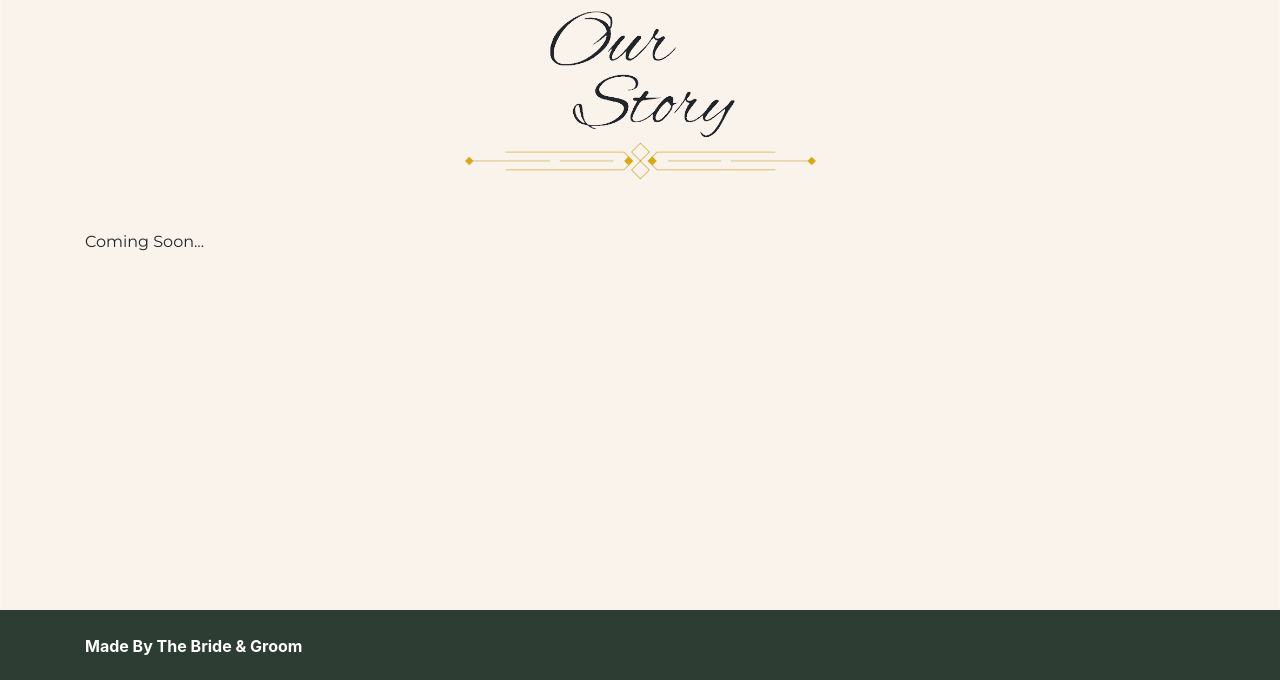
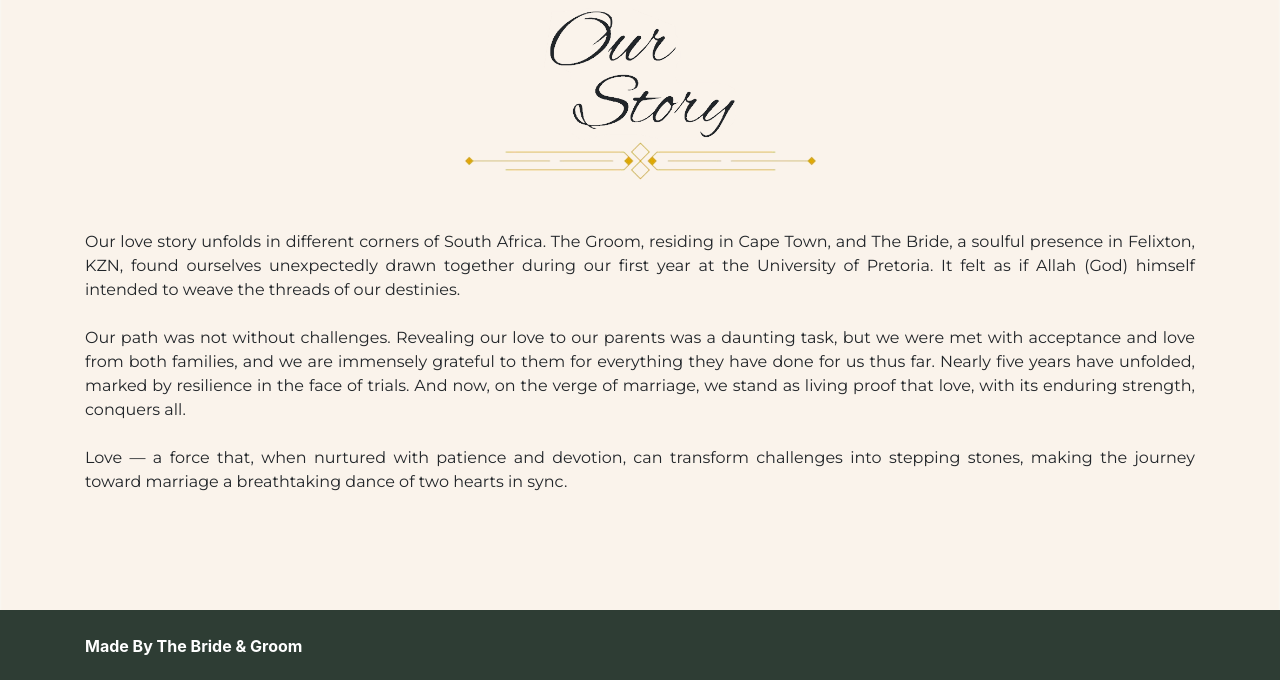
Before and after one commit to IsmailStarke/wedding-website, a plain HTML site: page our-story.html in a window 1280 px wide. Shown: the part 120-800 px from the top of the page. Drawn offline with nearby package versions, Linux system fonts and the light colour scheme; a web font is replaced by a local one.

Commit message:
our story added and countdown edited

```diff
--- a/our-story.html
+++ b/our-story.html
@@ -93,36 +93,25 @@
 
           <div class="container text-justify mt-5 mb-5">
             <p class="our-story">
-                <!-- Our story began in different corners of South Africa. The Groom, coming from the
-                Cape Town, while The Bride, from in Felixton, nestled in KZN.
-                From the moment we met during the orientation week on University,
-                fate had its way as our paths crossed unexpectedly at the University of Pretoria.
-                It felt as though Allah (God) had brought us together. After mulling about it many
-                times, we realised that there were so many ways in which we wouldn't meet.
+                Our love story unfolds in different corners of South Africa. The Groom, residing in
+                Cape Town, and The Bride, a soulful presence in Felixton, KZN, found ourselves
+                unexpectedly drawn together during our first year at the University of Pretoria.
+                It felt as if Allah (God) himself intended to weave the threads of our destinies.
 
                 <br></br>
 
-                However, our journey wasn't without its challenges. Once we became a couple, summoning
-                the courage to tell our parents about our relationship was terrifying. Meeting each
-                other's families was even worse, yet on both sides we were accepted. And we are immesenly
-                grateful to them for everything they have done for us thus far.
+                Our path was not without challenges. Revealing our love to our parents was a daunting
+                task, but we were met with acceptance and love from both families, and we are
+                immensely grateful to them for everything they have done for us thus far.
+                Nearly five years have unfolded, marked by resilience in the face of trials.
+                And now, on the verge of marriage, we stand as living proof that love, with its
+                enduring strength, conquers all.
 
                 <br></br>
 
-                For nearly five years, we stood firm in fighting for our relationship, weathering
-                various storms. The pandemic was the worst. Having to endure an 8-hour distance between us
-                for many months, adding to the strain. Holidays became bittersweet when she had to return
-                home, separating us once more.
-
-                <br></br>
-
-                Yet, despite the trials - enduring long-distance, the high-stress
-                of university, and confronting various other obstacles - here we stand,
-                on the brink of marriage.
-
-                <br></br>
-                Our bond has only grown stronger, proving (although cliché) that love conquers all." -->
-                Coming Soon...
+                Love — a force that, when nurtured with patience and devotion,
+                can transform challenges into stepping stones, making the journey
+                toward marriage a breathtaking dance of two hearts in sync.
             </p>
           </div>
 
```
Also changed, not shown: script.js (+15 -20 lines).
